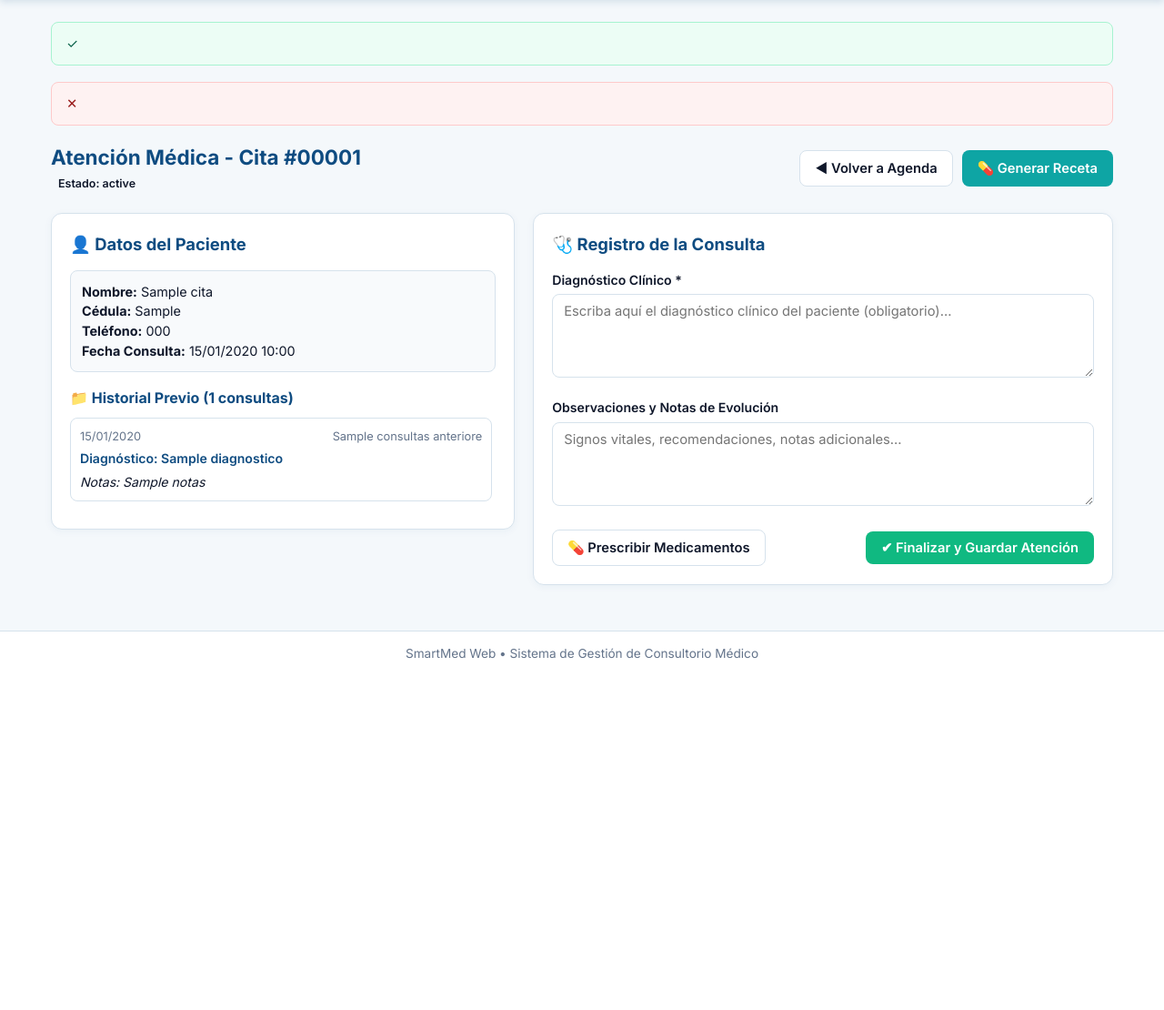
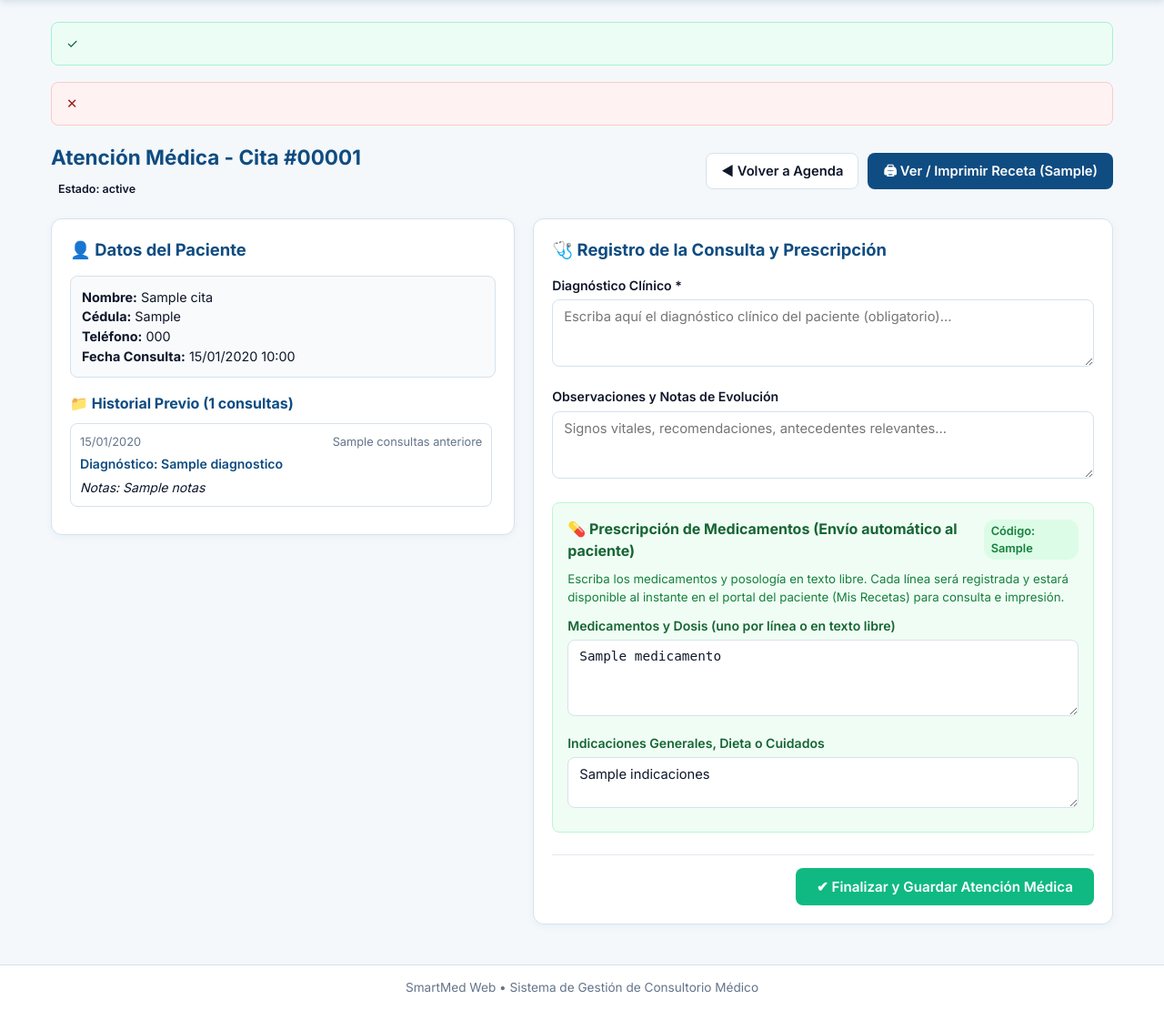
Before and after one commit to The-Fabry/Consultorio-Medico-Web, a PHP site: template views/medico/atencion.php in a window 1280 px wide. Shown: the part 58-1168 px from the top of the page at 91% size. Before the commit the page ends 782 px from the top, so only its background shows below. Run offline with PHP 8.4, Linux system fonts and the light colour scheme; the template is opened without the code that fills it: most values are stand-ins (such as "Sample title", 1, 10 or a date in 2020); data that the repository does not hold is empty.

Commit message:
feat(vistas): integrar prescripcion de medicamentos en atencion medica con alerta de finalizada

```diff
--- a/views/medico/atencion.php
+++ b/views/medico/atencion.php
@@ -1,27 +1,54 @@
 <?php
 /**
  * atencion.php
- * Para qué sirve: Ficha clínica de atención, historial previo y registro de diagnóstico.
+ * Para qué sirve: Ficha clínica de atención, historial previo, registro de diagnóstico y prescripción médica.
  * Trabaja con: controllers/MedicoController.php.
  * Equivale en NetBeans a: PanelHistorialMedico.java
  */
 require_once __DIR__ . '/../header.php';
 $diagnosticoPrevio = $historialActual['diagnostico'] ?? '';
 $notasPrevias = $historialActual['notas'] ?? '';
+$esFinalizada = ($cita['estado'] === 'Finalizada');
+
+// Preparar texto de medicamentos si ya existe una receta previa
+$lineasMedicamentos = [];
+if (!empty($recetaActual['medicamentos'])) {
+    foreach ($recetaActual['medicamentos'] as $med) {
+        $lineasMedicamentos[] = $med['medicamento'];
+    }
+}
+$prescripcionTexto = implode("\n", $lineasMedicamentos);
+$indicacionesPrevias = $recetaActual['indicaciones'] ?? '';
 ?>
 
-<div style="display:flex; justify-content:space-between; align-items:center; margin-bottom: 20px;">
+<!-- Encabezado con estado y acciones rápidas -->
+<div style="display:flex; justify-content:space-between; align-items:center; margin-bottom: 20px; flex-wrap:wrap; gap:12px;">
     <div>
-        <h2 style="color:var(--color-primario);">Atención Médica - Cita #<?= str_pad((string)$cita['id_cita'], 5, '0', STR_PAD_LEFT) ?></h2>
+        <h2 style="color:var(--color-primario); margin:0 0 6px 0;">Atención Médica - Cita #<?= str_pad((string)$cita['id_cita'], 5, '0', STR_PAD_LEFT) ?></h2>
         <span class="badge badge-<?= strtolower(str_replace(' ', '-', $cita['estado'])) ?>">
             Estado: <?= htmlspecialchars($cita['estado'], ENT_QUOTES, 'UTF-8') ?>
         </span>
     </div>
-    <div style="display:flex; gap:10px;">
+    <div style="display:flex; gap:10px; align-items:center; flex-wrap:wrap;">
         <a href="index.php?ruta=medico/agenda" class="btn btn-secundario">◀ Volver a Agenda</a>
-        <a href="index.php?ruta=medico/receta&id_cita=<?= $cita['id_cita'] ?>" class="btn btn-acento">💊 Generar Receta</a>
+        <?php if (!empty($recetaActual)): ?>
+            <a href="index.php?ruta=medico/receta_imprimible&id=<?= (int)$recetaActual['id_receta'] ?>" target="_blank" class="btn btn-primario">
+                🖨 Ver / Imprimir Receta (<?= htmlspecialchars($recetaActual['codigo_receta'], ENT_QUOTES, 'UTF-8') ?>)
+            </a>
+        <?php endif; ?>
     </div>
 </div>
+
+<?php if ($esFinalizada): ?>
+    <!-- Alerta destacada de solo lectura para citas finalizadas -->
+    <div style="background:#FFFBEB; border-left:4px solid #F59E0B; padding:14px 18px; border-radius:8px; margin-bottom:20px; display:flex; align-items:center; gap:12px; box-shadow:0 1px 3px rgba(0,0,0,0.05);">
+        <span style="font-size:1.6rem; line-height:1;">🔒</span>
+        <div>
+            <strong style="color:#92400E; font-size:1rem; display:block;">No se puede editar porque esta cita ya finalizó.</strong>
+            <span style="color:#78350F; font-size:0.88rem;">La atención médica y la prescripción fueron completadas y se encuentran en modo de solo lectura para preservar la fidelidad del historial clínico.</span>
+        </div>
+    </div>
+<?php endif; ?>
 
 <div class="atencion-grilla">
     <!-- Columna Izquierda: Datos del paciente e historial clínico previo -->
@@ -43,7 +70,7 @@ $notasPrevias = $historialActual['notas'] ?? '';
             <?php if (empty($consultasAnteriores)): ?>
                 <p style="color:#64748B; font-size:0.85rem;">No registra atenciones previas en el consultorio.</p>
             <?php else: ?>
-                <div style="max-height: 350px; overflow-y:auto; padding-right:4px;">
+                <div style="max-height: 380px; overflow-y:auto; padding-right:4px;">
                     <?php foreach ($consultasAnteriores as $ant): ?>
                         <div style="background:#FFFFFF; border:1px solid #D6E2EC; border-radius:8px; padding:10px; margin-bottom:10px; font-size:0.88rem;">
                             <div style="display:flex; justify-content:space-between; color:#64748B; font-size:0.8rem; margin-bottom:4px;">
@@ -65,29 +92,75 @@ $notasPrevias = $historialActual['notas'] ?? '';
         </div>
     </div>
 
-    <!-- Columna Derecha: Formulario de Diagnóstico y Atención -->
+    <!-- Columna Derecha: Formulario de Diagnóstico y Prescripción Integrada -->
     <div>
         <div class="tarjeta">
-            <h3 style="color:var(--color-primario); font-size:1.15rem; margin-bottom:14px;">🩺 Registro de la Consulta</h3>
+            <h3 style="color:var(--color-primario); font-size:1.15rem; margin-bottom:14px;">🩺 Registro de la Consulta y Prescripción</h3>
 
             <form action="index.php?ruta=medico/atencion&id=<?= $cita['id_cita'] ?>" method="POST" onsubmit="return confirm('¿Desea registrar el diagnóstico y finalizar la atención de esta cita?');">
+                <!-- Diagnóstico Clínico -->
                 <div class="campo-grupo">
                     <label for="diagnostico" class="campo-etiqueta">Diagnóstico Clínico *</label>
-                    <textarea name="diagnostico" id="diagnostico" rows="4" class="campo-control" placeholder="Escriba aquí el diagnóstico clínico del paciente (obligatorio)..." required><?= htmlspecialchars($diagnosticoPrevio, ENT_QUOTES, 'UTF-8') ?></textarea>
+                    <textarea name="diagnostico" id="diagnostico" rows="3" class="campo-control" placeholder="Escriba aquí el diagnóstico clínico del paciente (obligatorio)..." required <?= $esFinalizada ? 'disabled' : '' ?>><?= htmlspecialchars($diagnosticoPrevio, ENT_QUOTES, 'UTF-8') ?></textarea>
                 </div>
 
+                <!-- Observaciones y Notas de Evolución -->
                 <div class="campo-grupo">
                     <label for="notas" class="campo-etiqueta">Observaciones y Notas de Evolución</label>
-                    <textarea name="notas" id="notas" rows="4" class="campo-control" placeholder="Signos vitales, recomendaciones, notas adicionales..."><?= htmlspecialchars($notasPrevias, ENT_QUOTES, 'UTF-8') ?></textarea>
+                    <textarea name="notas" id="notas" rows="3" class="campo-control" placeholder="Signos vitales, recomendaciones, antecedentes relevantes..." <?= $esFinalizada ? 'disabled' : '' ?>><?= htmlspecialchars($notasPrevias, ENT_QUOTES, 'UTF-8') ?></textarea>
                 </div>
 
-                <div style="display:flex; justify-content:space-between; align-items:center; margin-top:20px;">
-                    <a href="index.php?ruta=medico/receta&id_cita=<?= $cita['id_cita'] ?>" class="btn btn-secundario">
-                        💊 Prescribir Medicamentos
-                    </a>
-                    <button type="submit" class="btn btn-exito">
-                        ✔ Finalizar y Guardar Atención
-                    </button>
+                <!-- Sección Integrada: Prescripción de Medicamentos -->
+                <div id="seccion-receta" style="margin-top:20px; padding:16px; background:#F0FDF4; border:1px solid #BBF7D0; border-radius:8px;">
+                    <div style="display:flex; justify-content:space-between; align-items:center; margin-bottom:10px;">
+                        <h4 style="margin:0; color:#166534; font-size:1rem; display:flex; align-items:center; gap:6px;">
+                            💊 Prescripción de Medicamentos (Envío automático al paciente)
+                        </h4>
+                        <?php if (!empty($recetaActual)): ?>
+                            <span style="font-size:0.8rem; background:#DCFCE7; color:#15803D; padding:3px 8px; border-radius:12px; font-weight:600;">
+                                Código: <?= htmlspecialchars($recetaActual['codigo_receta'], ENT_QUOTES, 'UTF-8') ?>
+                            </span>
+                        <?php endif; ?>
+                    </div>
+
+                    <p style="color:#15803D; font-size:0.83rem; margin-bottom:10px;">
+                        Escriba los medicamentos y posología en texto libre. Cada línea será registrada y estará disponible al instante en el portal del paciente (Mis Recetas) para consulta e impresión.
+                    </p>
+
+                    <div class="campo-grupo" style="margin-bottom:12px;">
+                        <label for="prescripcion" class="campo-etiqueta" style="color:#166534;">Medicamentos y Dosis (uno por línea o en texto libre)</label>
+                        <textarea name="prescripcion" id="prescripcion" rows="4" class="campo-control" style="background:#FFFFFF; font-family:monospace, sans-serif; font-size:0.9rem;" placeholder="Ejemplo:
+- Tomar Finalin cada 12 horas por 3 días
+- Amoxicilina 500mg cada 8 horas después de comer por 7 días
+- Suero oral 1 litro al día" <?= $esFinalizada ? 'disabled' : '' ?>><?= htmlspecialchars($prescripcionTexto, ENT_QUOTES, 'UTF-8') ?></textarea>
+                    </div>
+
+                    <div class="campo-grupo" style="margin-bottom:4px;">
+                        <label for="indicaciones" class="campo-etiqueta" style="color:#166534;">Indicaciones Generales, Dieta o Cuidados</label>
+                        <textarea name="indicaciones" id="indicaciones" rows="2" class="campo-control" style="background:#FFFFFF;" placeholder="Ejemplo: Reposo relativo por 48 horas, hidratación abundante y evitar grasas..." <?= $esFinalizada ? 'disabled' : '' ?>><?= htmlspecialchars($indicacionesPrevias, ENT_QUOTES, 'UTF-8') ?></textarea>
+                    </div>
+                </div>
+
+                <!-- Botones y Acciones -->
+                <div style="margin-top:24px; padding-top:14px; border-top:1px solid #E2E8F0;">
+                    <?php if ($esFinalizada): ?>
+                        <div style="display:flex; justify-content:space-between; align-items:center; flex-wrap:wrap; gap:10px;">
+                            <span style="color:#64748B; font-size:0.9rem;">
+                                🔒 Cita atendida y finalizada. Los datos se encuentran en modo de solo lectura.
+                            </span>
+                            <?php if (!empty($recetaActual)): ?>
+                                <a href="index.php?ruta=medico/receta_imprimible&id=<?= (int)$recetaActual['id_receta'] ?>" target="_blank" class="btn btn-primario">
+                                    🖨 Imprimir Receta Médica
+                                </a>
+                            <?php endif; ?>
+                        </div>
+                    <?php else: ?>
+                        <div style="display:flex; justify-content:flex-end; align-items:center; gap:12px;">
+                            <button type="submit" class="btn btn-exito" style="padding:10px 22px; font-size:0.95rem; font-weight:600;">
+                                ✔ Finalizar y Guardar Atención Médica
+                            </button>
+                        </div>
+                    <?php endif; ?>
                 </div>
             </form>
         </div>
```
